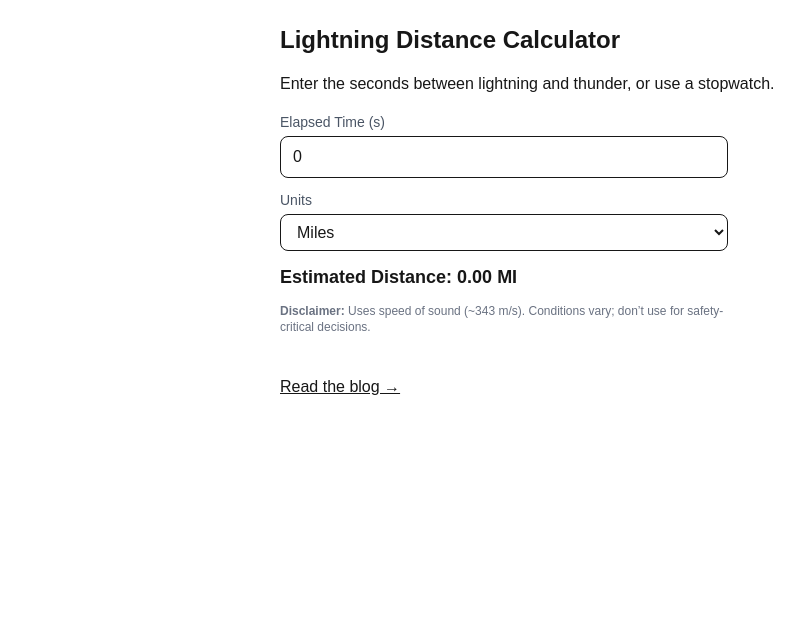
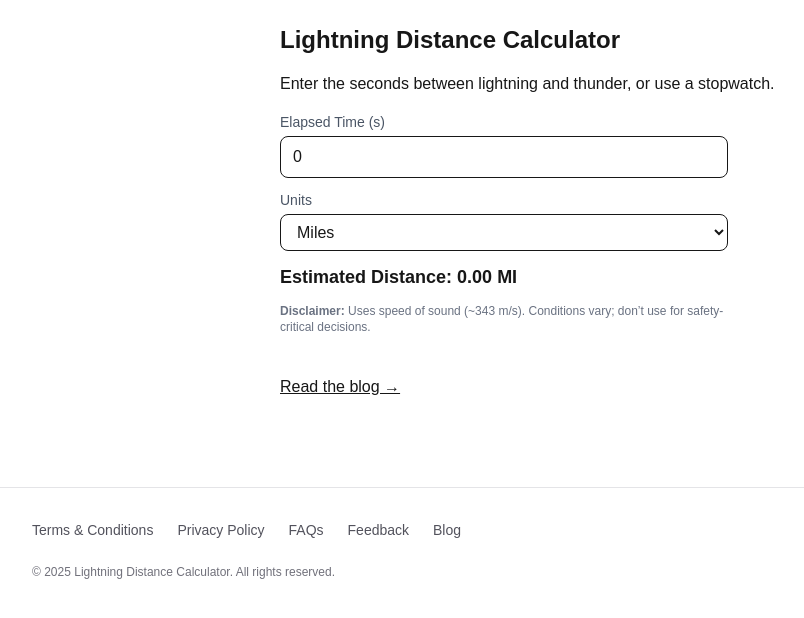
Before and after one commit to CG-App/lightningdistancecalculator, a Next.js app: page / in a window 1280 px wide. Shown: the top 618 px of the page, without its empty margins (48-852 px from the left). Built offline with nearby package versions, Linux system fonts and the light colour scheme.

Commit message:
feat: add site-wide footer with links to Terms, Privacy, FAQs, Feedback, and Blog

```diff
--- a/app/layout.tsx
+++ b/app/layout.tsx
@@ -3,6 +3,7 @@ import { Geist, Geist_Mono } from "next/font/google";
 import "./globals.css";
 import JsonLd from "@/components/json-ld";
 import Analytics from "./analytics";
+import Footer from "@/components/footer";
 
 const geistSans = Geist({
   variable: "--font-geist-sans",
@@ -57,6 +58,7 @@ export default function RootLayout({
       </head>
       <body className={`${geistSans.variable} ${geistMono.variable} antialiased`}>
         {children}
+        <Footer />
         <Analytics />
       </body>
     </html>
--- /dev/null
+++ b/components/footer.tsx
@@ -0,0 +1,44 @@
+// components/footer.tsx
+"use client";
+
+import Link from "next/link";
+
+const links = [
+  { href: "/terms", label: "Terms & Conditions" },
+  { href: "/privacy", label: "Privacy Policy" },
+  { href: "/faqs", label: "FAQs" },
+  { href: "/feedback", label: "Feedback" },
+  { href: "/blog", label: "Blog" },
+];
+
+export default function Footer() {
+  const year = new Date().getFullYear();
+
+  return (
+    <footer
+      className="mt-16 border-t border-zinc-200 dark:border-zinc-800"
+      aria-label="Site footer"
+    >
+      <div className="mx-auto max-w-6xl px-4 py-8">
+        <nav aria-label="Footer navigation">
+          <ul className="flex flex-wrap gap-x-6 gap-y-3 text-sm text-zinc-600 dark:text-zinc-400">
+            {links.map((l) => (
+              <li key={l.href}>
+                <Link
+                  href={l.href}
+                  className="hover:text-zinc-900 dark:hover:text-zinc-100 underline-offset-4 hover:underline focus:outline-none focus-visible:ring-2 focus-visible:ring-blue-500 rounded-sm"
+                >
+                  {l.label}
+                </Link>
+              </li>
+            ))}
+          </ul>
+        </nav>
+
+        <p className="mt-6 text-xs text-zinc-500 dark:text-zinc-500">
+          © {year} Lightning Distance Calculator. All rights reserved.
+        </p>
+      </div>
+    </footer>
+  );
+}
```
